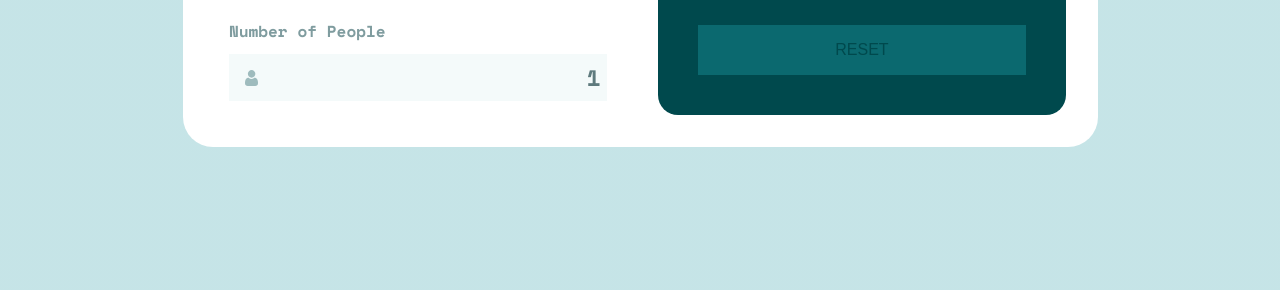
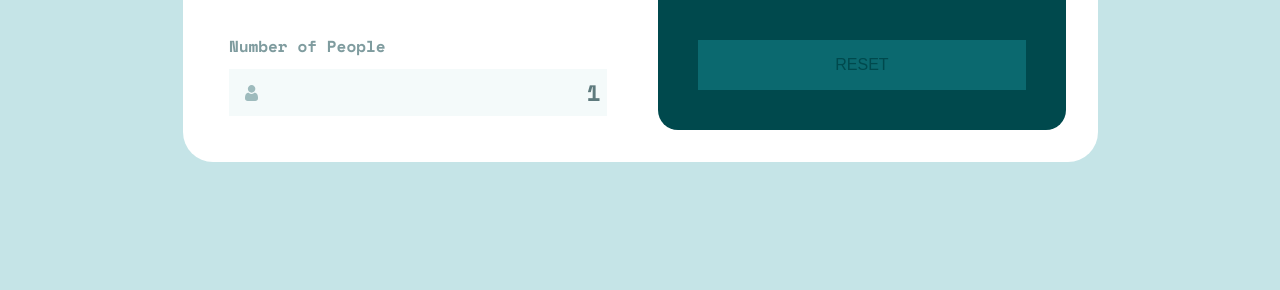
Before and after one commit to outerpreneur/tip-calculator-app-main, a plain HTML site: page index.html in a window 1280 px wide. Shown: the part 510-800 px from the top of the page. Drawn offline with nearby package versions, Linux system fonts and the light colour scheme.

Commit message:
adjustments main

```diff
--- a/style.css
+++ b/style.css
@@ -27,7 +27,7 @@
 
 body {
     font-family: 'Space Mono', monospace;
-    background: linear-gradient(180deg, hsl(0, 0%, 100%), hsl(185, 41%, 84%), hsl(185, 41%, 84%), hsl(185, 41%, 84%));
+    background:  hsl(185, 41%, 84%);
     background-repeat: no-repeat;
     min-height: 100vh;
     display: flex;
@@ -40,6 +40,7 @@ main {
     display: flex;
     align-items:center;
     justify-content: space-around;
+    transform: translateY(15px);
 }
 
 .logo {
```
